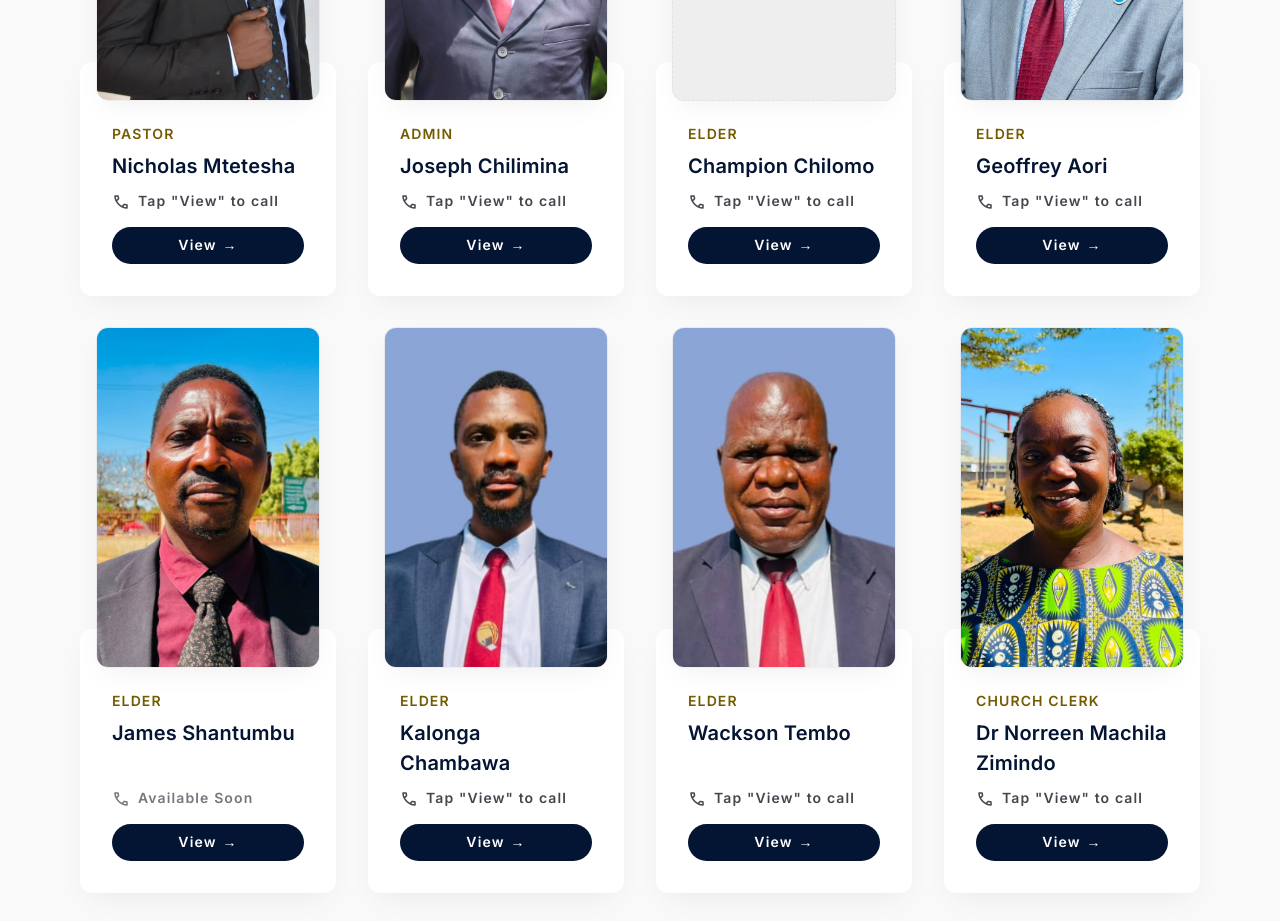
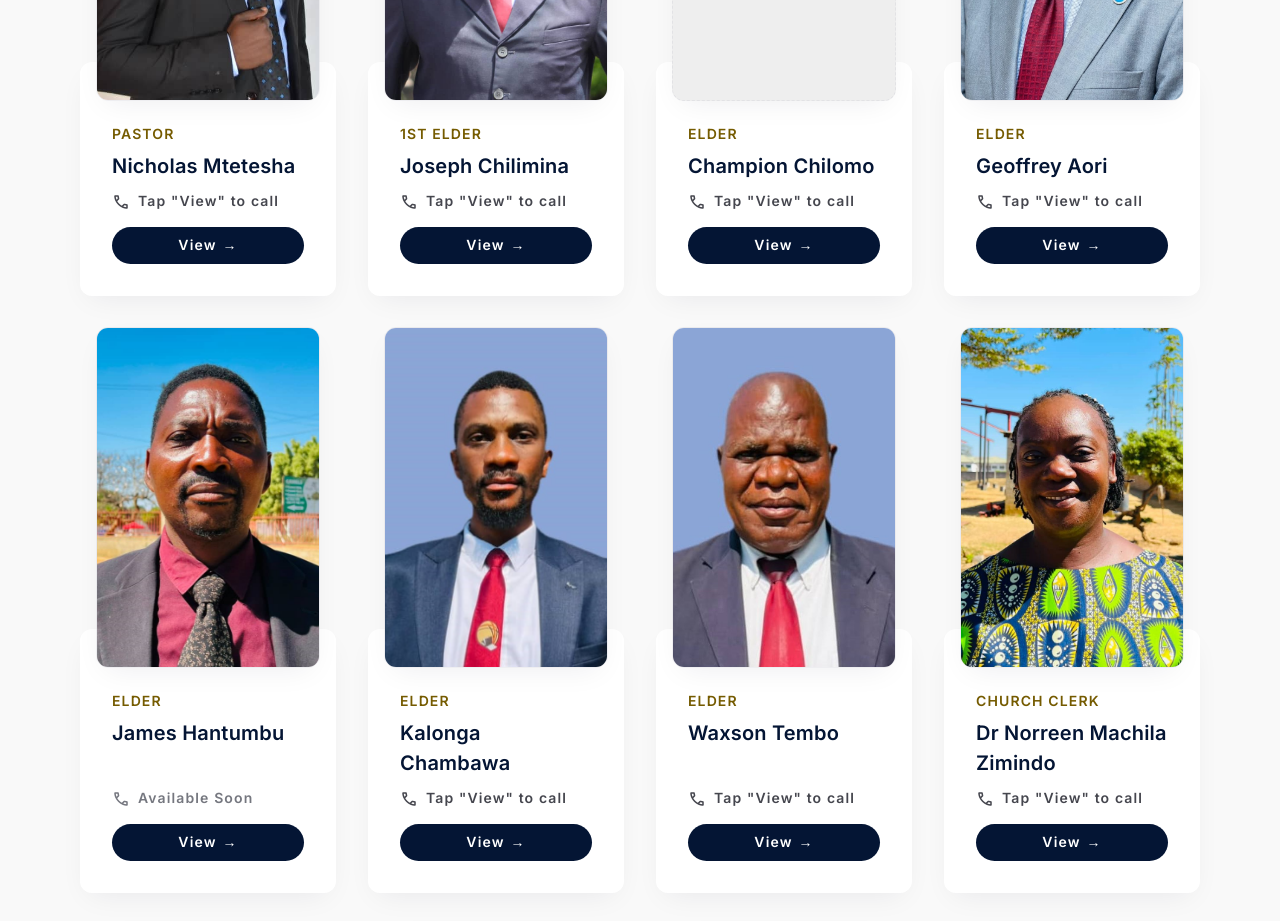
Before and after one commit to tikichilo/makeni-central, a website: page public/leaders.html in a window 1280 px wide. Shown: the part 940-1861 px from the top of the page. Drawn offline with nearby package versions, Linux system fonts and the light colour scheme; a web font is replaced by a local one.

Commit message:
names update

```diff
--- a/public/leaders.html
+++ b/public/leaders.html
@@ -715,9 +715,9 @@
     bio: 'Provides spiritual leadership, preaching, and pastoral care to the congregation, and oversees the overall ministry of the church.'
   },
   {
-    id: 'leader-admin',
+    id: 'leader-1st-elder',
     name: 'Joseph Chilimina',
-    role: 'Admin',
+    role: '1st Elder',
     phone: '+260977695623',
     photo: 'images/chilimina.jpg',
     bio: 'Handles administrative coordination for the church office, supporting leadership with records and planning.'
@@ -741,8 +741,8 @@
     bio: 'Provides spiritual leadership, preaching, and pastoral care to the congregation.'
   },
   {
-    id: 'leader-Shantumbu',
-    name: 'James Shantumbu',
+    id: 'leader-Hantumbu',
+    name: 'James Hantumbu',
     role: 'Elder',
     phone: null,
     photo: 'images/hantumbu.jpg',
@@ -758,7 +758,7 @@
   },
   {
     id: 'leader-tembo',
-    name: 'Wackson Tembo',
+    name: 'Waxson Tembo',
     role: 'Elder',
     phone: '+260978088776',
     photo: 'images/tembo.jpg',
```
